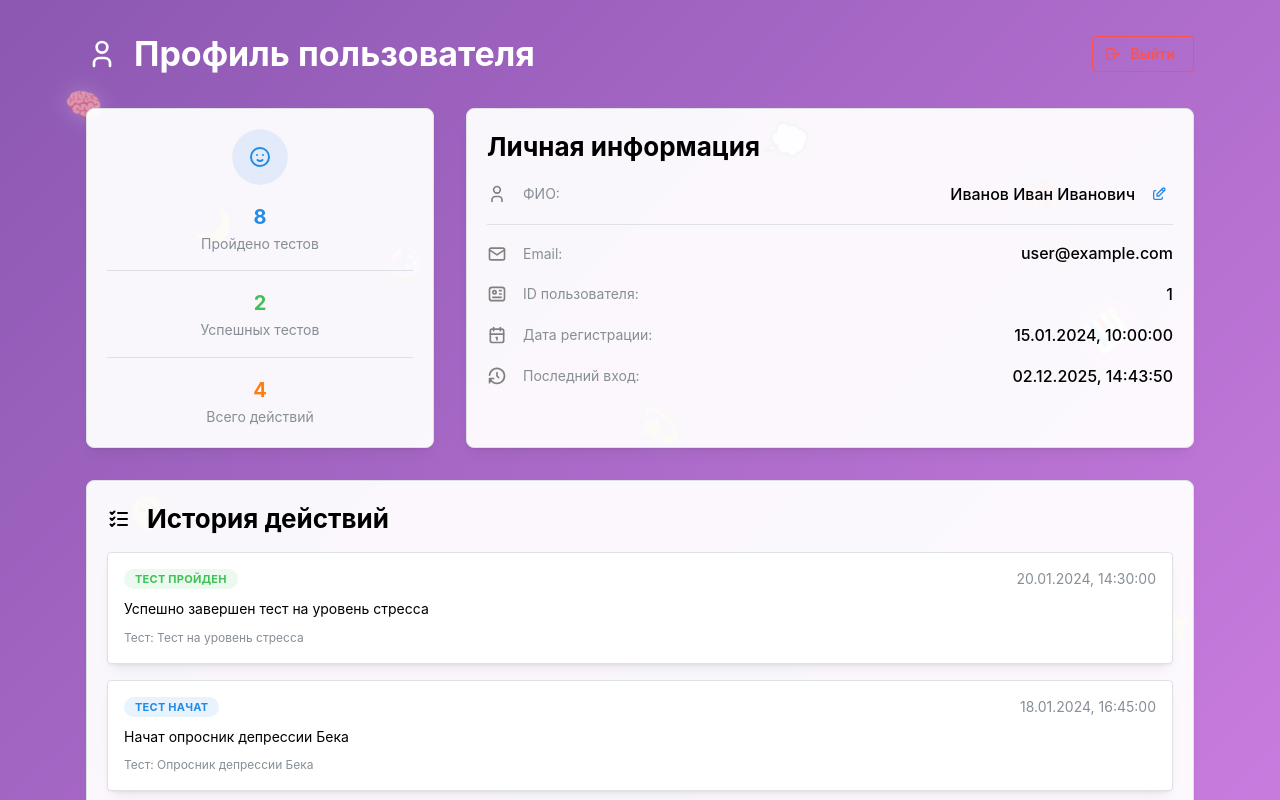
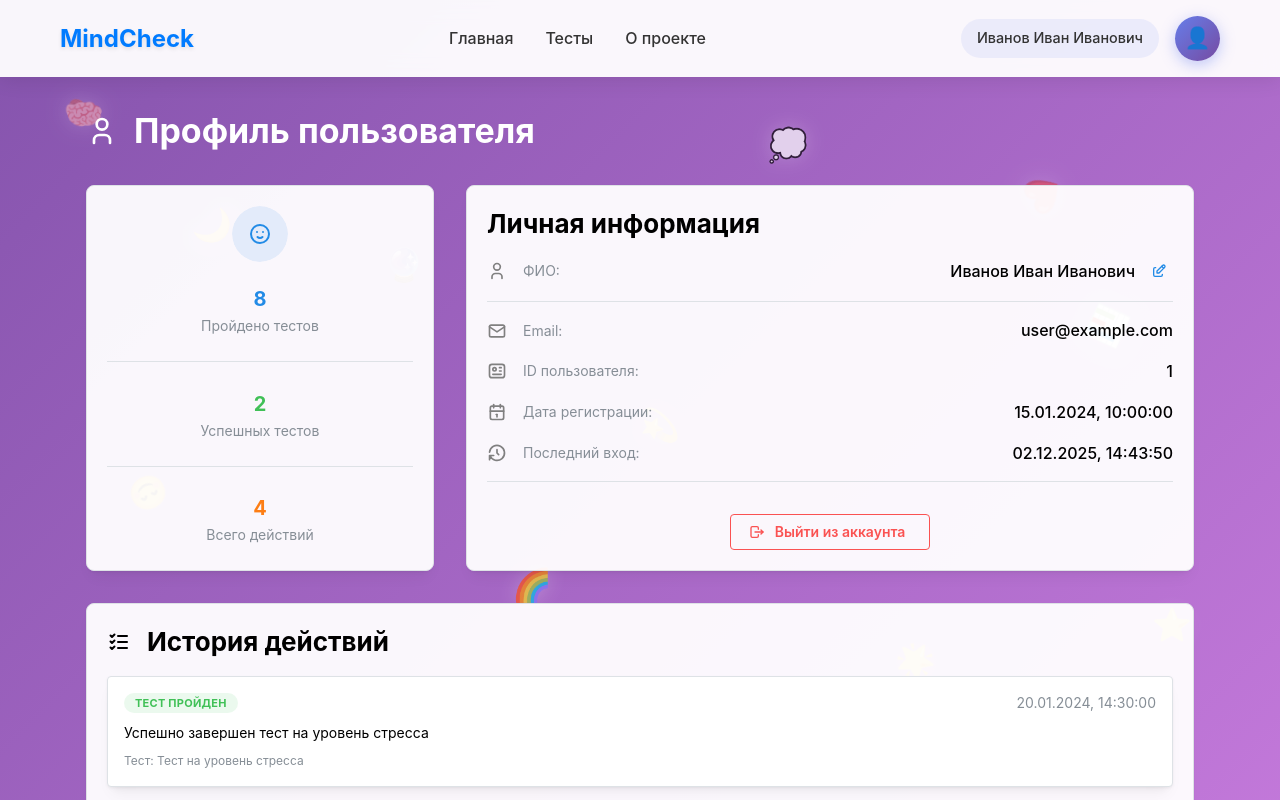
Before and after one commit to Mraksimus/PsychologicalTesting.Frontend, a React (Vite) app: page /profile in a window 1280 px wide. Shown: the top 800 px of the page. Built offline with nearby package versions, Linux system fonts and the light colour scheme.

Commit message:
fix(PWPT-22): fixing ProfilePage

```diff
--- a/src/components/Header.tsx
+++ b/src/components/Header.tsx
@@ -7,6 +7,11 @@ const Header: React.FC = () => {
 
     const handleProfileClick = () => {
         navigate('/profile');
+    };
+
+    // Mock данные пользователя (в реальном приложении это будет из контекста или store)
+    const currentUser = {
+        fullName: 'Иванов Иван Иванович'
     };
 
     return (
@@ -100,7 +105,37 @@ const Header: React.FC = () => {
                         </ul>
                     </nav>
 
-          <div>
+                    <div style={{
+                        display: 'flex',
+                        alignItems: 'center',
+                        gap: '1rem'
+                    }}>
+                        {/* Имя пользователя */}
+                        <div
+                            style={{
+                                color: '#333',
+                                fontWeight: '500',
+                                fontSize: '0.9rem',
+                                cursor: 'pointer',
+                                padding: '0.5rem 1rem',
+                                borderRadius: '20px',
+                                background: 'rgba(102, 126, 234, 0.1)',
+                                transition: 'all 0.3s ease'
+                            }}
+                            onClick={handleProfileClick}
+                            onMouseEnter={(e) => {
+                                e.currentTarget.style.background = 'rgba(102, 126, 234, 0.2)';
+                                e.currentTarget.style.color = '#667eea';
+                            }}
+                            onMouseLeave={(e) => {
+                                e.currentTarget.style.background = 'rgba(102, 126, 234, 0.1)';
+                                e.currentTarget.style.color = '#333';
+                            }}
+                            title="Перейти в профиль"
+                        >
+                            {currentUser.fullName}
+                        </div>
+
                         {/* Кнопка профиля (иконка человечка) */}
                         <button
                             onClick={handleProfileClick}
--- a/src/pages/ProfilePage.tsx
+++ b/src/pages/ProfilePage.tsx
@@ -33,6 +33,7 @@ import {
     IconListCheck,
     IconMoodSmile
 } from '@tabler/icons-react';
+import Header from '../components/Header';
 
 // Типы
 interface UserProfile {
@@ -200,6 +201,9 @@ const ProfilePage: React.FC = () => {
 
     return (
         <div style={{ position: 'relative', minHeight: '100vh' }}>
+            {/* Header */}
+            <Header />
+
             {/* Глобальный фон */}
             <div className="mindcheck-background">
                 <div className="floating-icons">
@@ -219,20 +223,12 @@ const ProfilePage: React.FC = () => {
             </div>
 
             <Container size="lg" py="xl" style={{ position: 'relative' }}>
-                {/* Заголовок и кнопка выхода */}
+                {/* Заголовок */}
                 <Group justify="space-between" mb="xl">
                     <Group>
                         <IconUser size={32} style={{ color: 'white' }} />
                         <Title order={1} c="white">Профиль пользователя</Title>
                     </Group>
-                    <Button
-                        variant="outline"
-                        color="red"
-                        leftSection={<IconLogout size={16} />}
-                        onClick={handleLogout}
-                    >
-                        Выйти
-                    </Button>
                 </Group>
 
                 {/* Сообщения */}
@@ -398,6 +394,22 @@ const ProfilePage: React.FC = () => {
                                         {profile?.last_login ? formatDate(profile.last_login) : 'N/A'}
                                     </Text>
                                 </Group>
+
+                                {/* Кнопка выхода в разделе личной информации */}
+                                <Divider />
+
+                                <Group justify="center" mt="md">
+                                    <Button
+                                        variant="outline"
+                                        color="red"
+                                        leftSection={<IconLogout size={16} />}
+                                        onClick={handleLogout}
+                                        fullWidth
+                                        style={{ maxWidth: 200 }}
+                                    >
+                                        Выйти из аккаунта
+                                    </Button>
+                                </Group>
                             </Stack>
                         </Card>
                     </Grid.Col>
@@ -452,16 +464,6 @@ const ProfilePage: React.FC = () => {
                         </Card>
                     </Grid.Col>
                 </Grid>
-
-                {/* Кнопка назад */}
-                <Group justify="center" mt="xl">
-                    <Button
-                        variant="light"
-                        onClick={() => navigate('/home')}
-                    >
-                        Назад на главную
-                    </Button>
-                </Group>
             </Container>
         </div>
     );
```
Lines whose indentation alone changed are shown as unchanged.
